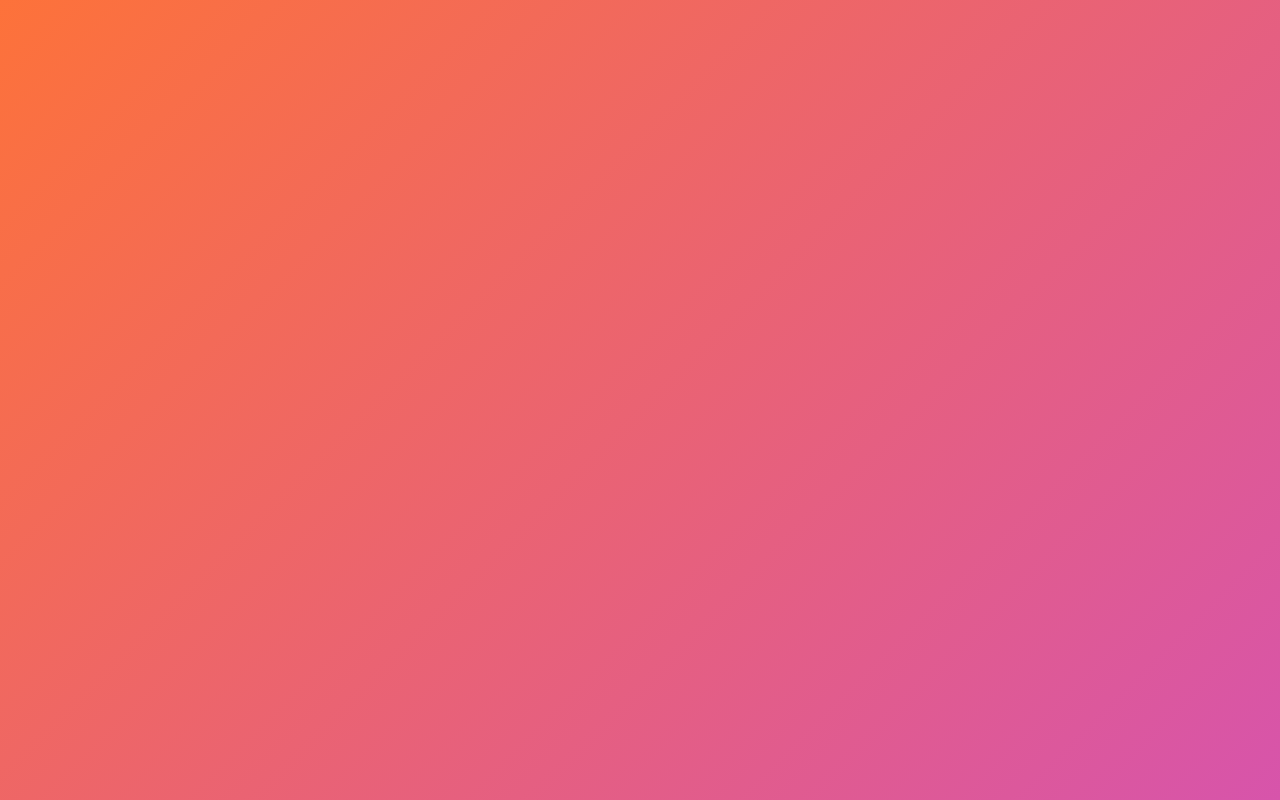
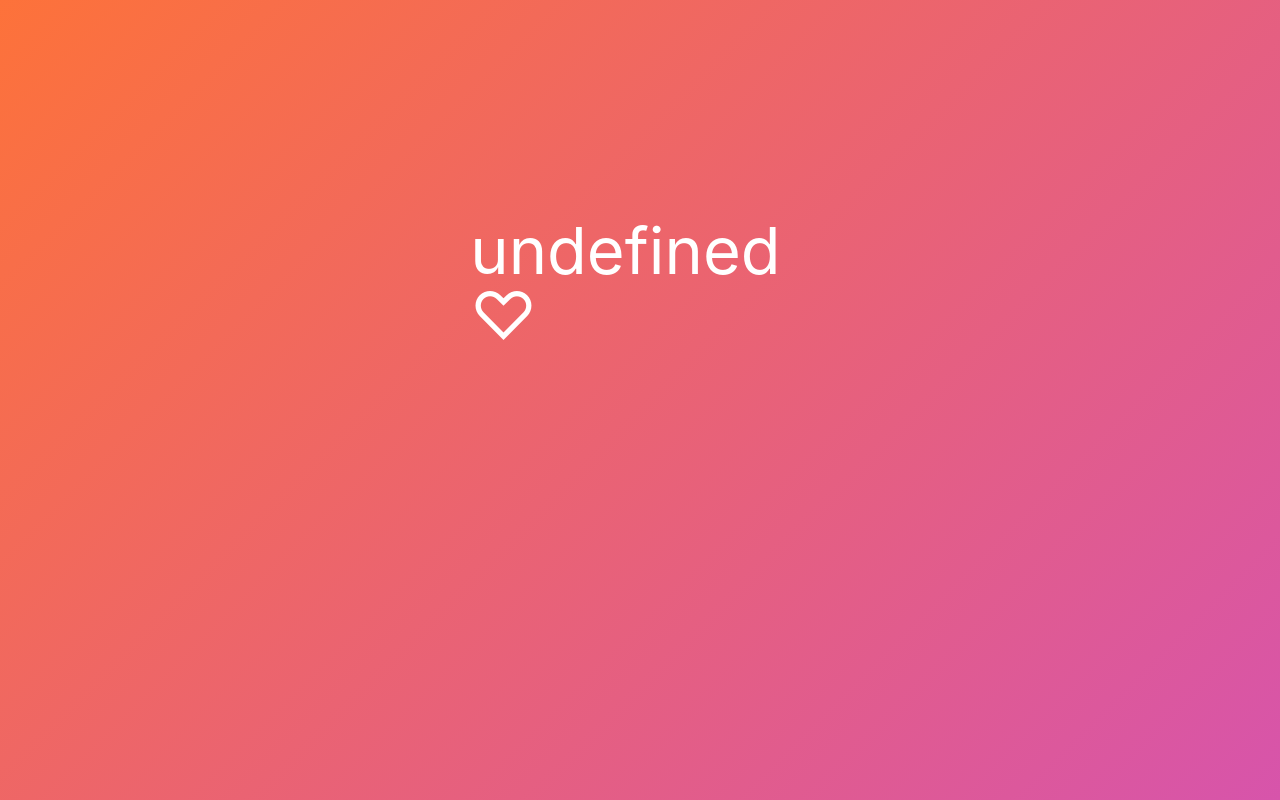
Before and after one commit to camp-son/graphql-react, a React (Create React App) app: page /1 in a window 1280 px wide. Built offline with nearby package versions, Linux system fonts and the light colour scheme.

Commit message:
feat: custom apollo client query property and mutation

```diff
--- a/src/apollo.js
+++ b/src/apollo.js
@@ -2,7 +2,22 @@ import ApolloClient, { InMemoryCache } from "apollo-boost";
 
 const client = new ApolloClient({
   uri: 'http://localhost:4000',
-  cache: new InMemoryCache()
+  cache: new InMemoryCache(),
+  resolvers: {
+    Movie: {
+      isLiked: () => false,
+    },
+    Mutation: {
+      toggleMovie: (_, { id, isLiked }, { cache }) => {
+        cache.writeData({
+          id: `Movie:${id}`,
+          data: {
+            isLiked: !isLiked
+          }
+        });
+      }
+    }
+  },
 });
 
 export default client;
--- a/src/components/Movie.js
+++ b/src/components/Movie.js
@@ -1,13 +1,20 @@
+import { useMutation } from '@apollo/react-hooks';
+import { gql } from 'apollo-boost';
 import React from 'react'
 import { Link } from 'react-router-dom';
 import styled from 'styled-components';
+
+const LIKE_MOVIE = gql`
+  mutation toggleMovie($id: Int!, $isLiked: Boolean!) {
+    toggleMovie(id: $id, isLiked: $isLiked) @client
+  }
+`;
 
 const Container = styled.div`
   height: 380px;
   width: 100%;
   box-shadow: 0 3px 6px rgba(0, 0, 0, 0.16), 0 3px 6px rgba(0, 0, 0, 0.23);
   border-radius: 7px;
-  overflow: hidden;
 `;
 
 const Poster = styled.div`
@@ -18,12 +25,19 @@ const Poster = styled.div`
   background-position: center center;
 `;
 
-const Movie = ({ id, bg }) => {
+const Movie = ({ id, bg, isLiked }) => {
+  const [toggleMovie] = useMutation(LIKE_MOVIE, {
+    variables: {
+      id: parseInt(id),
+      isLiked
+    }
+  });
   return (
     <Container>
       <Link to={`/${id}`}>
         <Poster bg={bg} />
       </Link>
+      <button onClick={toggleMovie}>{isLiked ? 'Unlike' : 'Like'}</button>
     </Container>
   );
 }
--- a/src/routes/Detail.js
+++ b/src/routes/Detail.js
@@ -7,11 +7,13 @@ import Movie from "../components/Movie";
 const GET_MOVIE = gql`
 query getMovie($id: Int!) {
   movie(id: $id) {
+    id
     title
     medium_cover_image
     language
     rating
     description_intro
+    isLiked @client
   }
   suggestions(id: $id) {
     id
@@ -81,7 +83,7 @@ const Detail = () => {
       <Container>
         <MovieDetail>
           <Column>
-            <Title>{ loading ? 'Loading...' : data?.movie?.title }</Title>
+            <Title>{ loading ? 'Loading...' : `${data?.movie?.title} ${data?.movie?.isLiked ? '❤️' : '♡'}` }</Title>
             {!loading && (
               <>
                 <SubTitle>{ data?.movie?.language } { data?.movie?.rating } </SubTitle>
--- a/src/routes/Home.js
+++ b/src/routes/Home.js
@@ -8,6 +8,7 @@ query {
   movies(limit: 15, rating: 0) {
     id
     medium_cover_image
+    isLiked @client
   }
 }
 `;
@@ -67,7 +68,7 @@ const Home = () => {
       {loading && <Loading>Loading...</Loading>}
       <Movies>
         {!loading && data?.movies.map((m) => (
-          <Movie key={m.id} id={m.id} bg={m.medium_cover_image} />
+          <Movie key={m.id} id={m.id} isLiked={m.isLiked} bg={m.medium_cover_image} />
         ))}
       </Movies>
     </Container>
```
